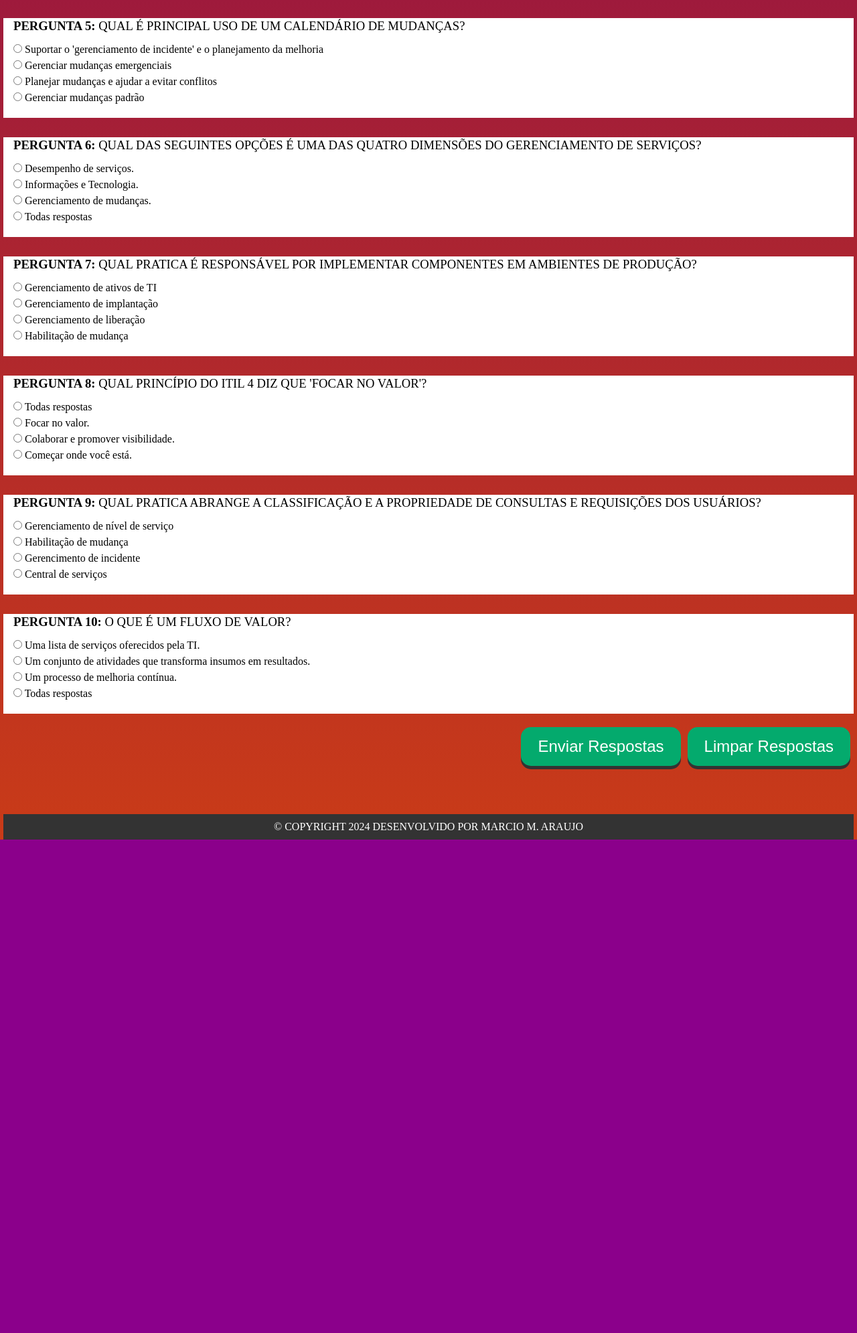
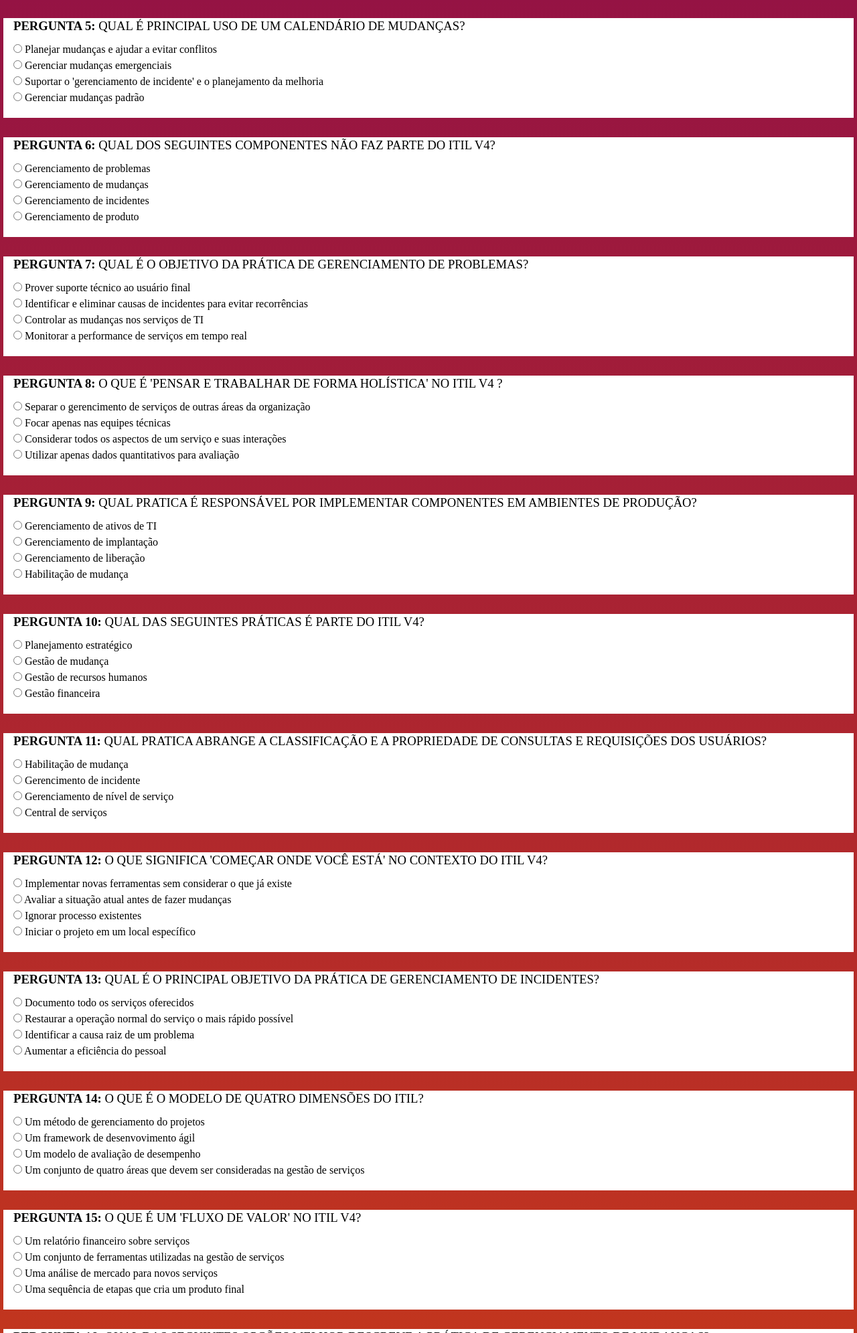
Before and after one commit to MarcioMa/ITILV4, a plain HTML site: page index.html in a window 1280 px wide. Shown: the part 809-2800 px from the top of the page at 67% size. Before the commit the page ends 2063 px from the top, so only its background shows below. Drawn offline with nearby package versions, Linux system fonts and the light colour scheme; a web font is replaced by a local one.

Commit message:
15/10/2024 update 16:50

```diff
--- a/index.html
+++ b/index.html
@@ -19,47 +19,47 @@
                         "Um Framework para desenvolvimento de software.",
                         "Uma abordagem para gerenciamento de serviços de TI que se concentra na co-criação de um valor.",
                         "Um padrão de segurança da informação.",
-                        "Todas respostas"
+                        "Um processo de melhoria contínua."
                     ],
-                    correta: 1 // índice da resposta correta
+                    correta: 1
                 },
                 {
-                    texto: "Qual das seguintes opções é uma das quatro dimensões do gerenciamento de serviços?",
+                    texto: "Qual dos seguintes componentes NÃO faz parte do itil v4?",
                     respostas: [
-                        "Gerenciamento de mudanças.",
-                        "Informações e Tecnologia.",
-                        "Desempenho de serviços.",
-                        "Todas respostas"
+                        "Gerenciamento de incidentes",
+                        "Gerenciamento de produto",
+                        "Gerenciamento de problemas",
+                        "Gerenciamento de mudanças"
+                    ],
+                    correta: 1
+                },
+                {
+                    texto: "O que é o modelo de quatro dimensões do itil?",
+                    respostas: [
+                        "Um modelo de avaliação de desempenho",
+                        "Um framework de desenvovimento ágil",
+                        "Um conjunto de quatro áreas que devem ser consideradas na gestão de serviços",
+                        "Um método de gerenciamento do projetos"
                     ],
                     correta: 2
                 },
                 {
-                    texto: "O que é um fluxo de valor?",
+                    texto: "Qual das seguintes práticas é parte do ITIL v4?",
                     respostas: [
-                        "Um conjunto de atividades que transforma insumos em resultados.",
-                        "Uma lista de serviços oferecidos pela TI.",
-                        "Um processo de melhoria contínua.",
-                        "Todas respostas"
-                    ],
-                    correta: 0
-                },
-                {
-                    texto: "Qual princípio do ITIL 4 diz que 'focar no valor'?",
-                    respostas: [
-                        "Começar onde você está.",
-                        "Focar no valor.",
-                        "Colaborar e promover visibilidade.",
-                        "Todas respostas"
+                        "Planejamento estratégico",
+                        "Gestão de mudança",
+                        "Gestão de recursos humanos",
+                        "Gestão financeira"
                     ],
                     correta: 1
                 },
                 {
-                    texto: "O que é o Sistema de Valor do Serviço (SVS)?",
+                    texto: "Qual dos seguintes é um dos princípios fundamentais do itil v4?",
                     respostas: [
-                        "Um conjunto de práticas que suportam a operação de TI.",
-                        "Um modelo que descreve como todos os componentes e atividades de uma organização trabalham juntos.",
-                        "Uma ferramenta de monitoramento de serviços.",
-                        "Todas respostas"
+                        "Maximizar custo",
+                        "Foco no valor",
+                        "Restringir mudanças",
+                        "Centralizar a tomada de decições"
                     ],
                     correta: 1
                 },
@@ -112,6 +112,66 @@
                         "Fluxos de valor e processos"
                     ],
                     correta: 3
+                },
+                {
+                    texto: "O que significa 'Começar onde você está' no contexto do ITIL v4?",
+                    respostas: [
+                        "Implementar novas ferramentas sem considerar o que já existe",
+                        "Avaliar a situação atual antes de fazer mudanças",
+                        "Iniciar o projeto em um local específico",
+                        "Ignorar processo existentes"
+                    ],
+                    correta: 1
+                },
+                {
+                    texto: "Qual é o principal objetivo da prática de gerenciamento de incidentes?",
+                    respostas: [
+                        "Restaurar a operação normal do serviço o mais rápido possível",
+                        "Identificar a causa raiz de um problema",
+                        "Aumentar a eficiência do pessoal",
+                        "Documento todo os serviços oferecidos"
+                    ],
+                    correta: 0
+                },
+                {
+                    texto: "O que é um 'fluxo de valor' no ITIL v4?",
+                    respostas: [
+                        "Uma sequência de etapas que cria um produto final",
+                        "Um conjunto de ferramentas utilizadas na gestão de serviços",
+                        "Um relatório financeiro sobre serviços",
+                        "Uma análise de mercado para novos serviços"
+                    ],
+                    correta: 0
+                },
+                {
+                    texto: "Qual das seguintes opções melhor descreve a prática de gerenciamento de mudanças?",
+                    respostas: [
+                        "Proteger a infraestrutura de TI contra falhas",
+                        "Controlar alterações em serviços de TI de forma eficiente e minimizando riscos",
+                        "Criar novos serviços para atender às demandas do cliente",
+                        "Avaliar a satisfação do cliente com os serviços existentes"
+                    ],
+                    correta: 1
+                },
+                {
+                    texto: "O que é 'pensar e trabalhar de forma holística' no ITIL v4 ?",
+                    respostas: [
+                        "Focar apenas nas equipes técnicas",
+                        "Considerar todos os aspectos de um serviço e suas interações",
+                        "Utilizar apenas dados quantitativos para avaliação",
+                        "Separar o gerencimento de serviços de outras áreas da organização"
+                    ],
+                    correta: 1
+                },
+                {
+                    texto: "Qual é o objetivo da prática de gerenciamento de problemas?",
+                    respostas: [
+                        "Prover suporte técnico ao usuário final",
+                        "Identificar e eliminar causas de incidentes para evitar recorrências",
+                        "Controlar as mudanças nos serviços de TI",
+                        "Monitorar a performance de serviços em tempo real"
+                    ],
+                    correta: 1
                 }
             ];
 
@@ -220,7 +280,7 @@
                 data: {
                     labels: ['Acertos', 'Erros'],
                     datasets: [{
-                        label: 'Resultados',
+                        label: '',
                         data: [acertos, erros],
                         backgroundColor: ['#4caf50', '#f44336'],
                         borderColor: ['#388e3c', '#d32f2f'],
--- a/styles.css
+++ b/styles.css
@@ -62,7 +62,11 @@ button{
     text-align: center;
     display: none; /* Inicialmente oculta */
 }
-
+#Resp h2{
+    background-color: #333;
+    color: #FFF;
+    text-shadow: 2px 2px black;
+}
 footer{
     background-color: #333;
     color: #FFF;
```
